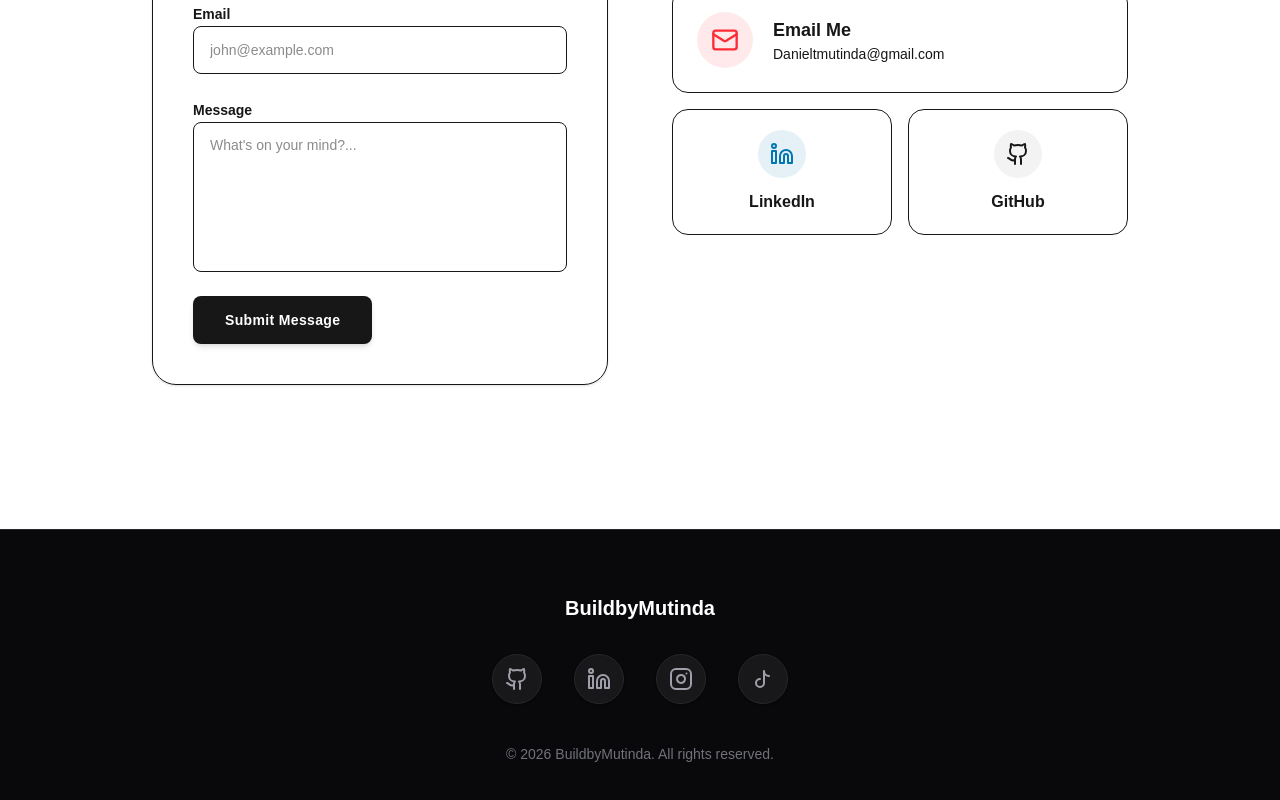
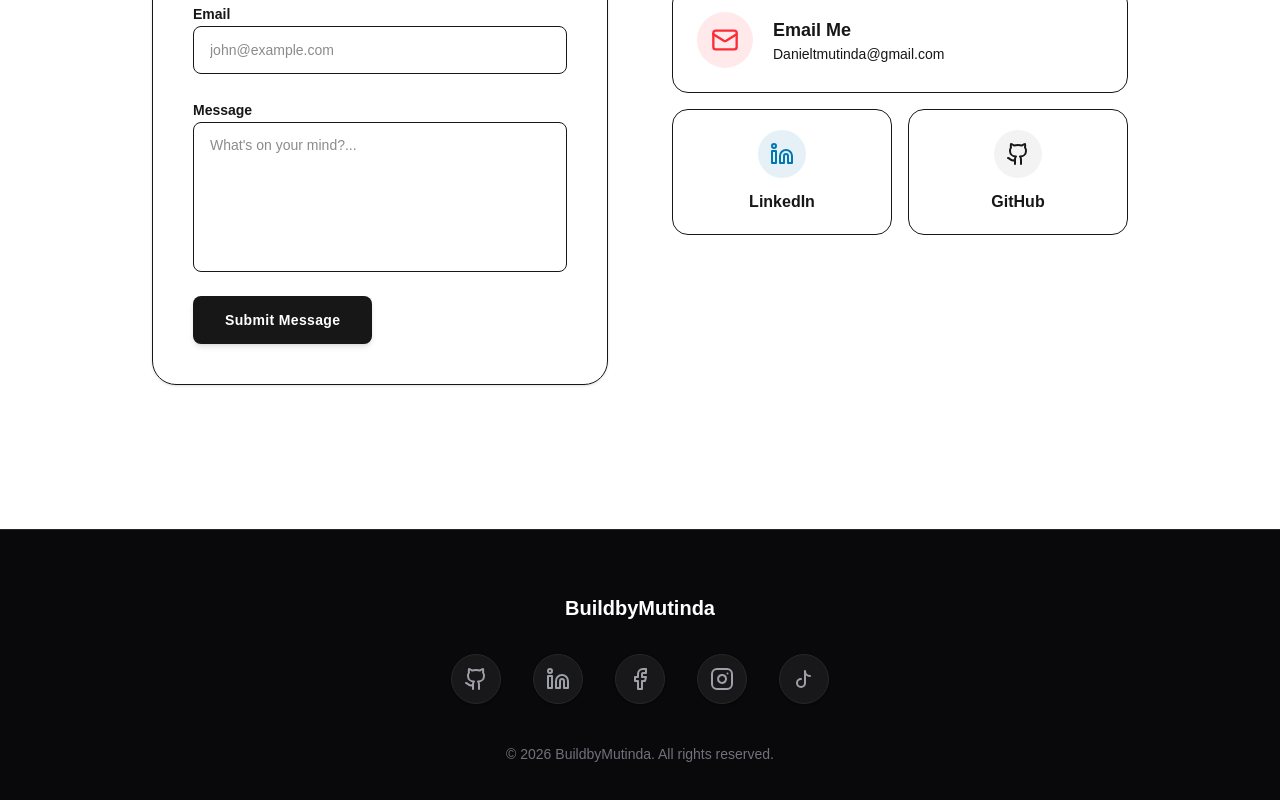
Before and after one commit to Danieltish/danielmutinda.com, a Next.js app: page / in a window 1280 px wide. Shown: the part 7522-8322 px from the top of the page. Built offline with nearby package versions, Linux system fonts and the light colour scheme.

Commit message:
Add Facebook page to social media links

```diff
--- a/src/components/Footer.tsx
+++ b/src/components/Footer.tsx
@@ -7,6 +7,9 @@ export default function Footer() {
     )},
     { name: "LinkedIn", url: "https://linkedin.com/in/daniel-titus-684186401", icon: (props: any) => (
       <svg {...props} xmlns="http://www.w3.org/2000/svg" width="24" height="24" viewBox="0 0 24 24" fill="none" stroke="currentColor" strokeWidth="2" strokeLinecap="round" strokeLinejoin="round"><path d="M16 8a6 6 0 0 1 6 6v7h-4v-7a2 2 0 0 0-2-2 2 2 0 0 0-2 2v7h-4v-7a6 6 0 0 1 6-6z"/><rect width="4" height="12" x="2" y="9"/><circle cx="4" cy="4" r="2"/></svg>
+    )},
+    { name: "Facebook", url: "https://web.facebook.com/buildbymutinda", icon: (props: any) => (
+      <svg {...props} xmlns="http://www.w3.org/2000/svg" width="24" height="24" viewBox="0 0 24 24" fill="none" stroke="currentColor" strokeWidth="2" strokeLinecap="round" strokeLinejoin="round"><path d="M18 2h-3a5 5 0 0 0-5 5v3H7v4h3v8h4v-8h3l1-4h-4V7a1 1 0 0 1 1-1h3z"/></svg>
     )},
     { name: "Instagram", url: "https://www.instagram.com/danielmutindadev/", icon: (props: any) => (
       <svg {...props} xmlns="http://www.w3.org/2000/svg" width="24" height="24" viewBox="0 0 24 24" fill="none" stroke="currentColor" strokeWidth="2" strokeLinecap="round" strokeLinejoin="round"><rect width="20" height="20" x="2" y="2" rx="5" ry="5"/><path d="M16 11.37A4 4 0 1 1 12.63 8 4 4 0 0 1 16 11.37z"/><line x1="17.5" x2="17.51" y1="6.5" y2="6.5"/></svg>
```
